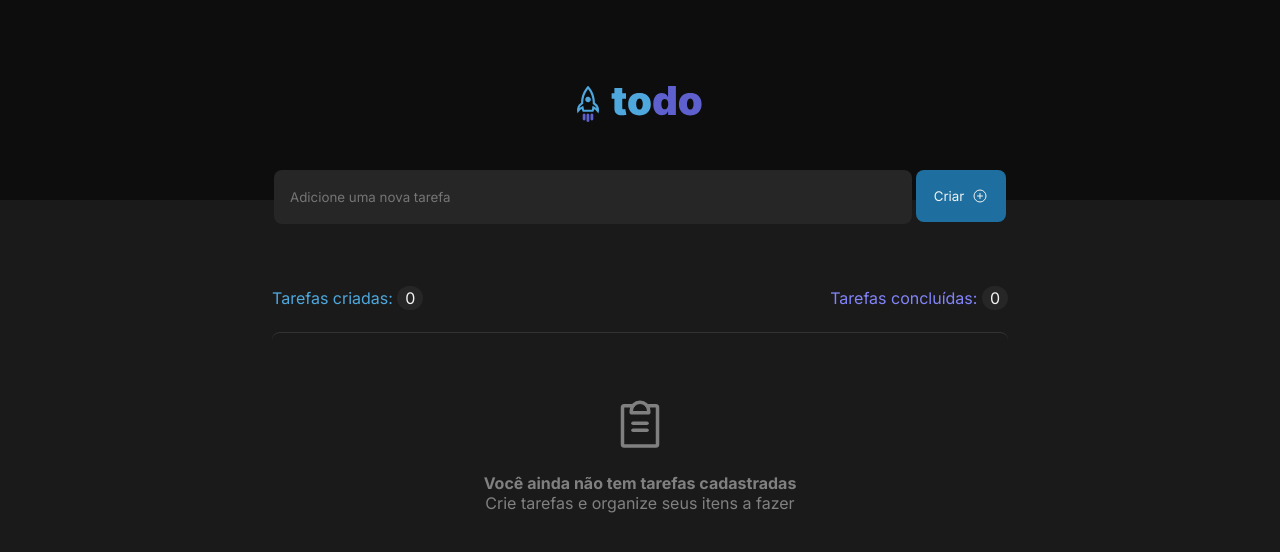
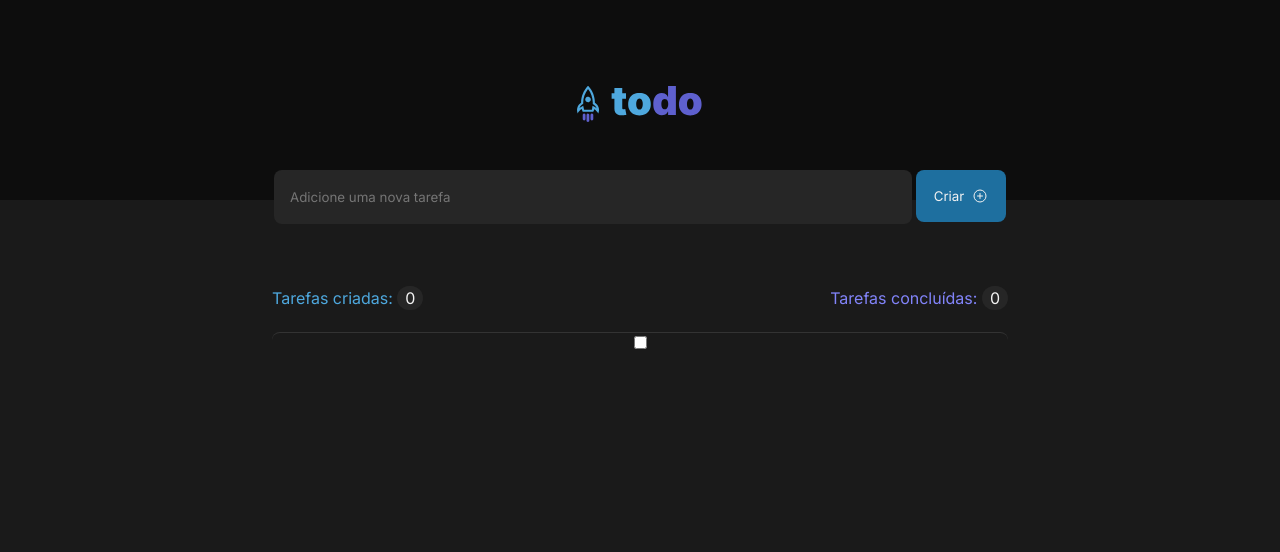
Before and after one commit to thiagohrcosta/Ignite-Todo-Typescript, a React (Vite) app: page / in a window 1280 px wide. Both pictures are taken after a click on the button "Criar". Shown: the top 552 px of the page. Built offline with nearby package versions, Linux system fonts and the light colour scheme.

Commit message:
Adding new task completed

```diff
--- /dev/null
+++ b/src/components/NewTask/NewTask.tsx
@@ -0,0 +1,6 @@
+
+export function NewTask() {
+  return(
+    <></>
+  )
+}
--- a/src/components/Tasks/Tasks.tsx
+++ b/src/components/Tasks/Tasks.tsx
@@ -1,18 +1,46 @@
 import { PlusCircle, ClipboardText } from "phosphor-react";
-import { useState } from "react";
+import React, { ChangeEvent, useState } from "react";
 import styles from "./Tasks.module.css";
 
+interface Task {
+  content: string;
+  isDone: boolean;
+}
+
 export function Tasks(){
-  const [tasks, setTasks] = useState([]);
+  const [toDoTasks, setToDoTasks] = useState<Task[]>([]);
+
+  const [newTask, setNewTask] = useState("");
+
+  function handleNewTaskContent(event: ChangeEvent<HTMLInputElement>) {
+    console.log(event.currentTarget.value);
+    setNewTask(event.currentTarget.value);
+  }
+
+  function handleCreateNewTask() {
+    setToDoTasks([...toDoTasks, { content: newTask, isDone: false }]);
+    setNewTask("");
+  }
+
+  function displayTasks() {
+    return toDoTasks.map((task, index) => (
+      <div key={index} className={styles.task}>
+        <input type="checkbox" checked={task.isDone} />
+        <span>{task.content}</span>
+      </div>
+    ));
+  }
+
 
   return (
     <div className={styles.tasksContainer}>
       <div className={styles.tasksHeader}>
         <input
+          onChange={(e) => handleNewTaskContent(e)}
           className={styles.taskInput}
           placeholder="Adicione uma nova tarefa"
         />
-        <button type="submit" className={styles.btnAddTask}>
+        <button onClick={handleCreateNewTask} className={styles.btnAddTask}>
           Criar
           <PlusCircle size={16} />
         </button>
@@ -25,14 +53,16 @@ export function Tasks(){
 
       <div className={styles.tasksList}>
         {
-          tasks.length < 1 ? (
+          toDoTasks.length < 1 ? (
             <div>
               <ClipboardText size={56}  className={styles.taskIcon} />
               <p>Você ainda não tem tarefas cadastradas</p>
               <span>Crie tarefas e organize seus itens a fazer</span>
             </div>
           ) : (
-            <h1></h1>
+
+              displayTasks()
+
           )
         }
       </div>
```
